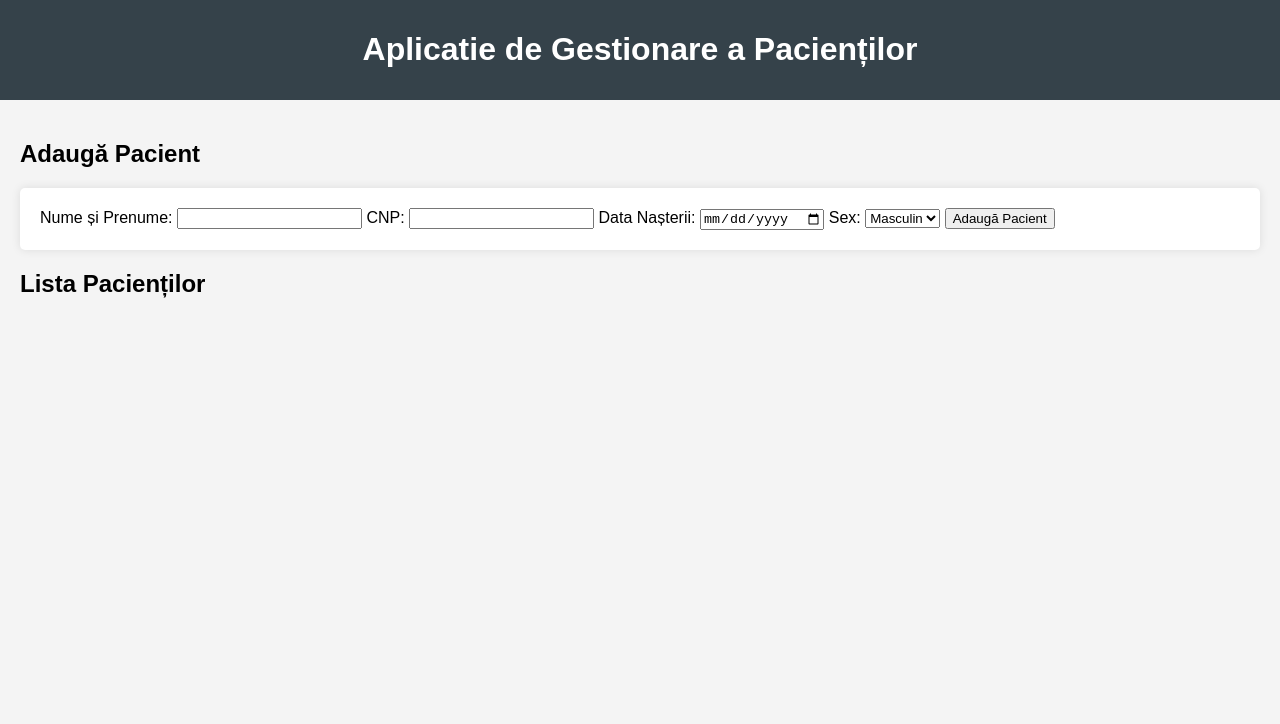
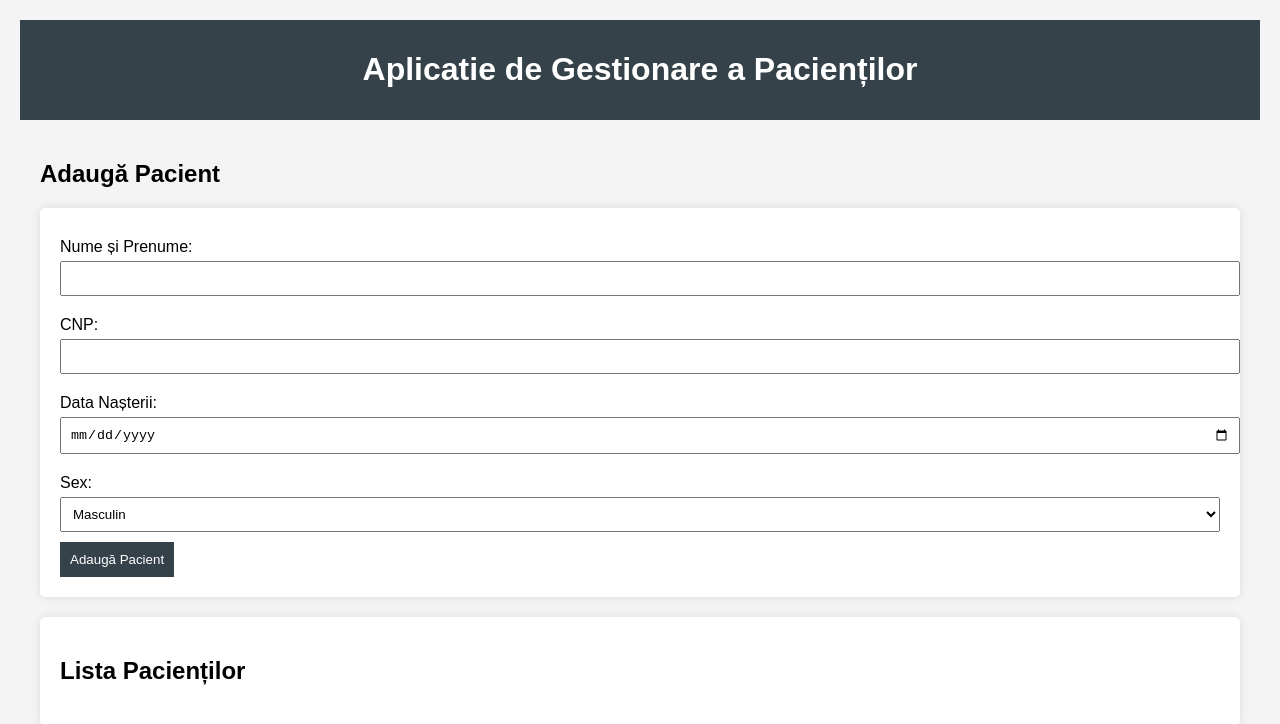
Before and after one commit to Sjutest/Pagina-pornire-spital, a plain HTML site: page index.html in a window 1280 px wide. Drawn offline with Linux system fonts and the light colour scheme.

Commit message:
Update style.css

```diff
--- a/style.css
+++ b/style.css
@@ -2,7 +2,7 @@ body {
     font-family: Arial, sans-serif;
     background-color: #f4f4f4;
     margin: 0;
-    padding: 0;
+    padding: 20px;
 }
 
 header {
@@ -21,4 +21,35 @@ form {
     padding: 20px;
     border-radius: 5px;
     box-shadow: 0 0 10px rgba(0, 0, 0, 0.1);
+    margin-bottom: 20px;
 }
+
+label {
+    display: block;
+    margin: 10px 0 5px;
+}
+
+input, select {
+    width: 100%;
+    padding: 8px;
+    margin-bottom: 10px;
+}
+
+button {
+    background-color: #35424a;
+    color: white;
+    border: none;
+    padding: 10px;
+    cursor: pointer;
+}
+
+button:hover {
+    background-color: #4CAF50;
+}
+
+#patient-list {
+    background: #ffffff;
+    padding: 20px;
+    border-radius: 5px;
+    box-shadow: 0 0 10px rgba(0, 0, 0, 0.1);
+}
```
